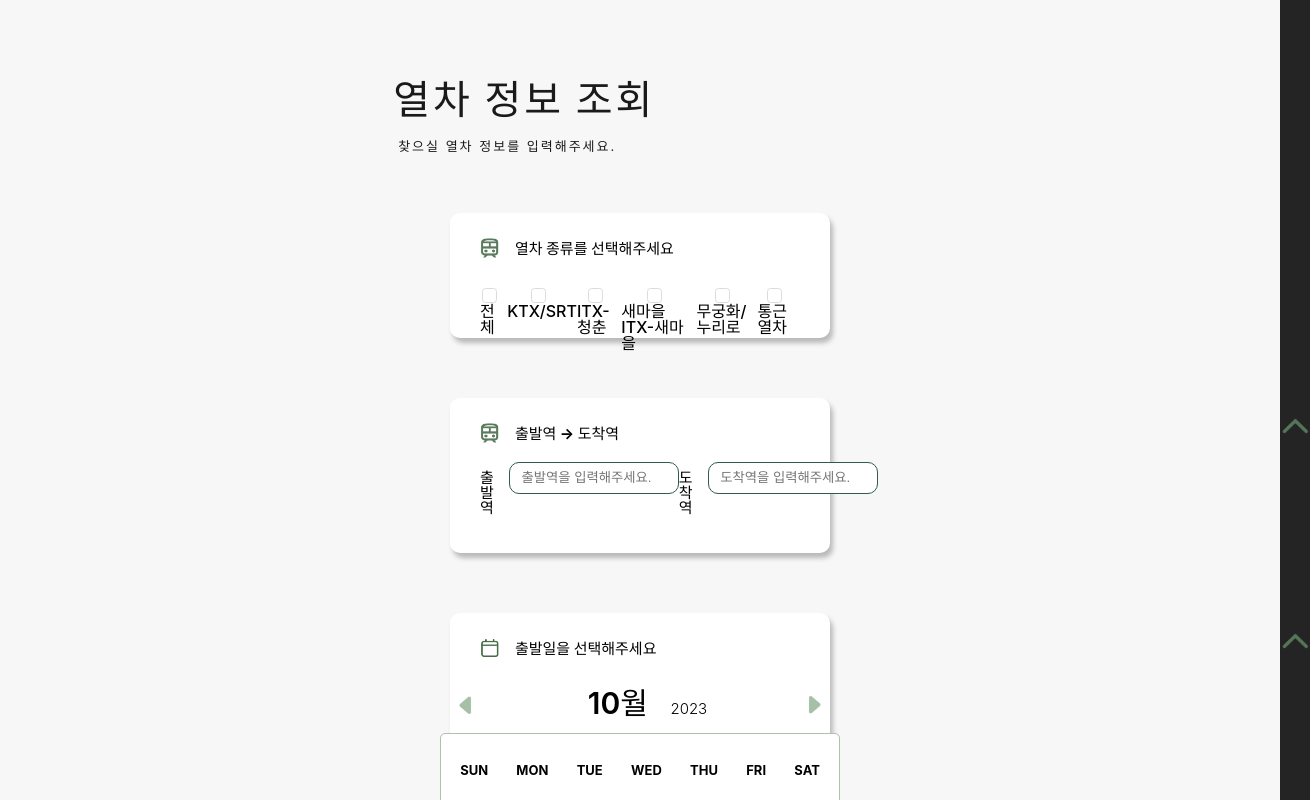
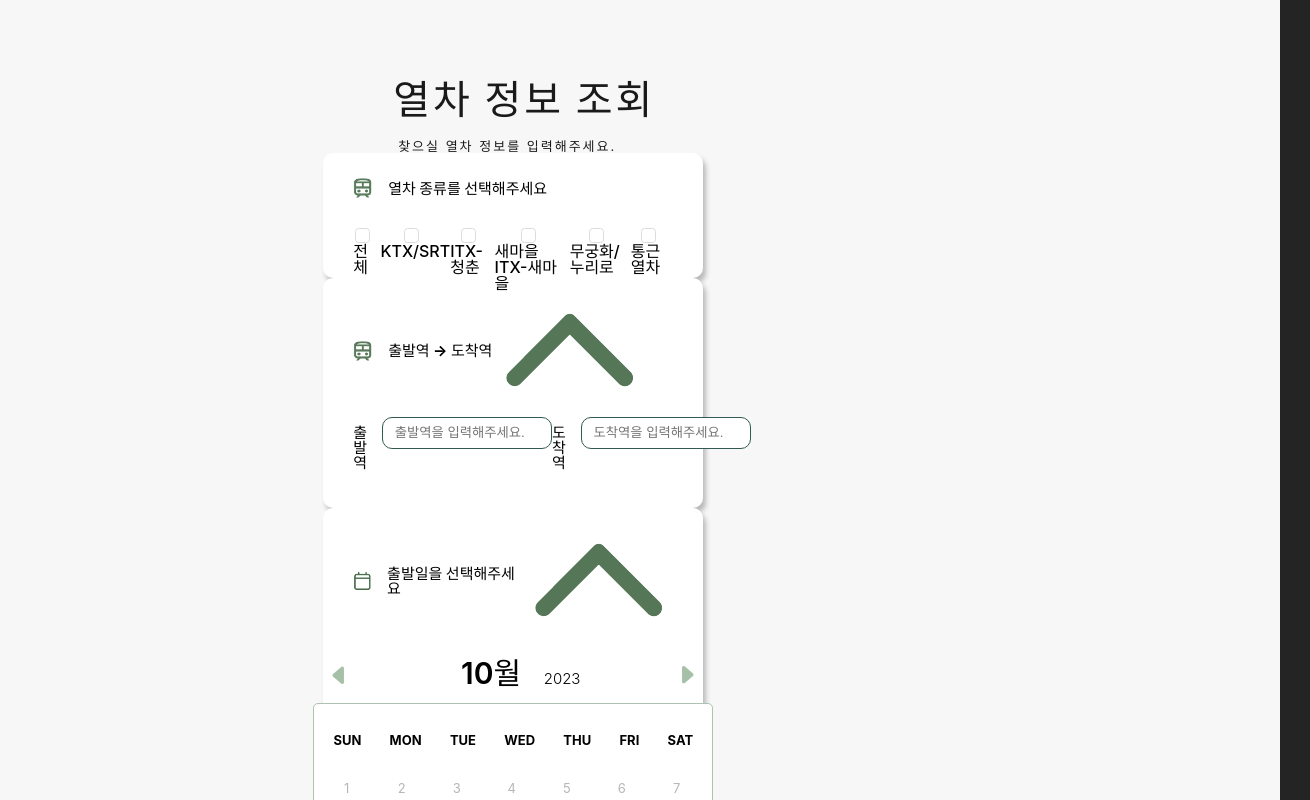
Before and after one commit to yeoooo/getTrain, a React (Vite) app in the folder client/: page /search in a window 1280 px wide. Shown: the top 800 px of the page, 1310 px wide, since content can reach past the window. Built offline with nearby package versions, Linux system fonts and the light colour scheme.

Commit message:
fix : css 변수 오타 수정
.input-warpper -> .input-wrapper

```diff
--- a/client/src/style/searchForm.css
+++ b/client/src/style/searchForm.css
@@ -18,7 +18,7 @@ header > p {
     letter-spacing: 2px;
 }
 
-.input-warpper {
+.input-wrapper {
     display: flex;
     justify-content: center;
     margin: 6rem 0 3rem 0;
@@ -50,15 +50,6 @@ header > p {
     font-weight: 700;
 }
 
-.arrow-icon {
-    width: 3rem;
-    height: 1.8rem;
-    position: absolute;
-    left: 80rem;
-    bottom: 0.8rem;
-    cursor: pointer;
-    transition: all 0.35s ease;
-}
 
 .checkBox-wrap {
     display: flex;
```
